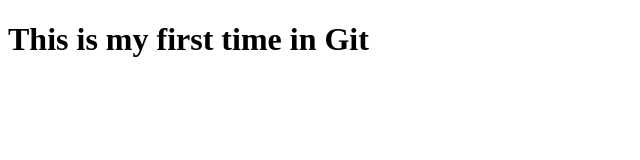
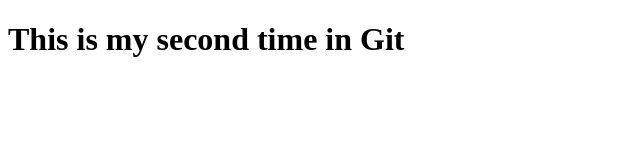
Before and after one commit to mdhinesh/my-first-repo, a plain HTML site: page index.html in a window 1280 px wide. Shown: the whole page, without its empty margins (0-640 px from the left). Drawn offline with Linux system fonts and the light colour scheme.

Commit message:
second commit

```diff
--- a/index.html
+++ b/index.html
@@ -8,7 +8,7 @@
 </head>
 <body>
   <h1>
-    This is my first time in Git
+    This is my second time in Git
   </h1>
 </body>
 </html>
```
